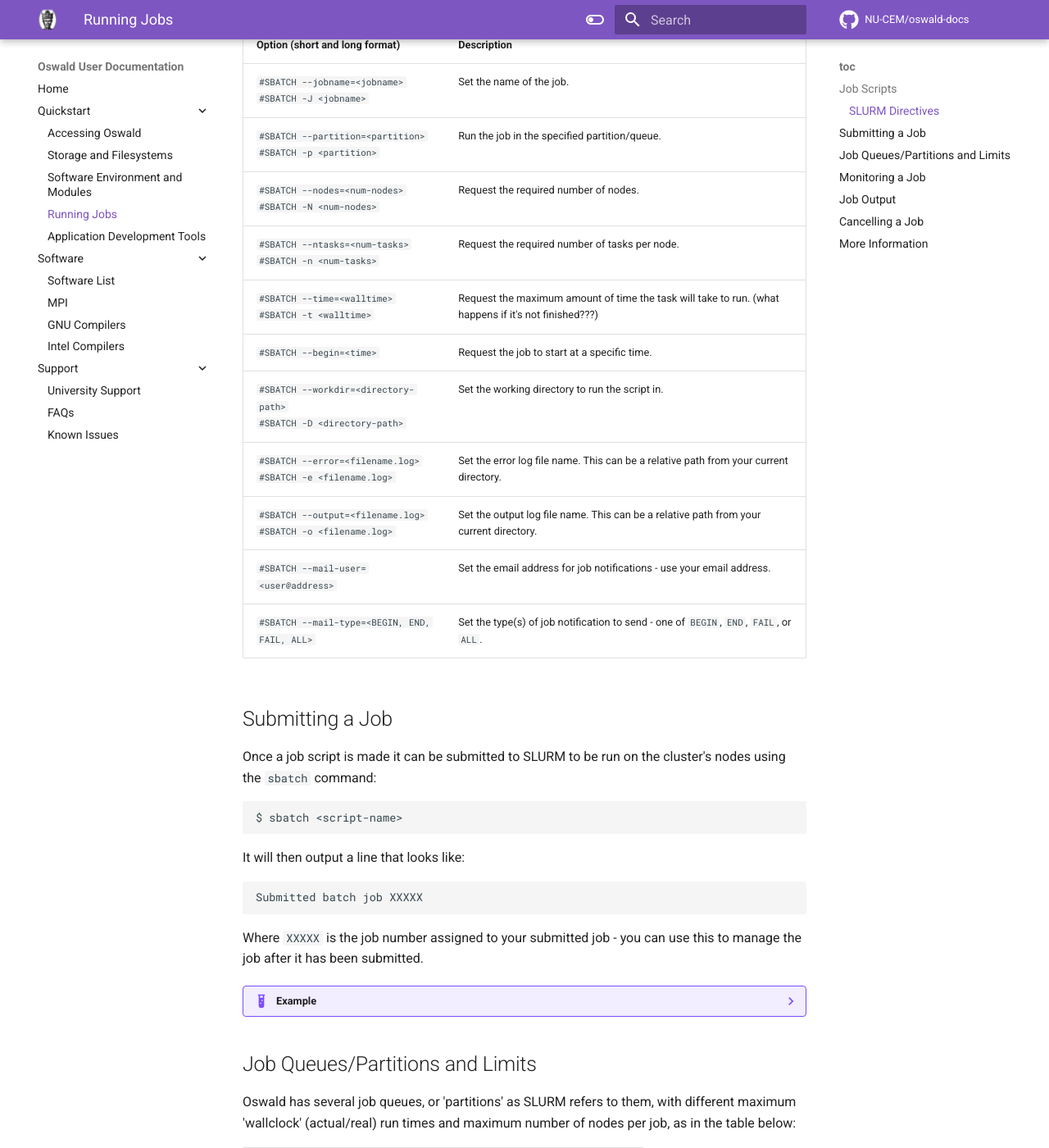
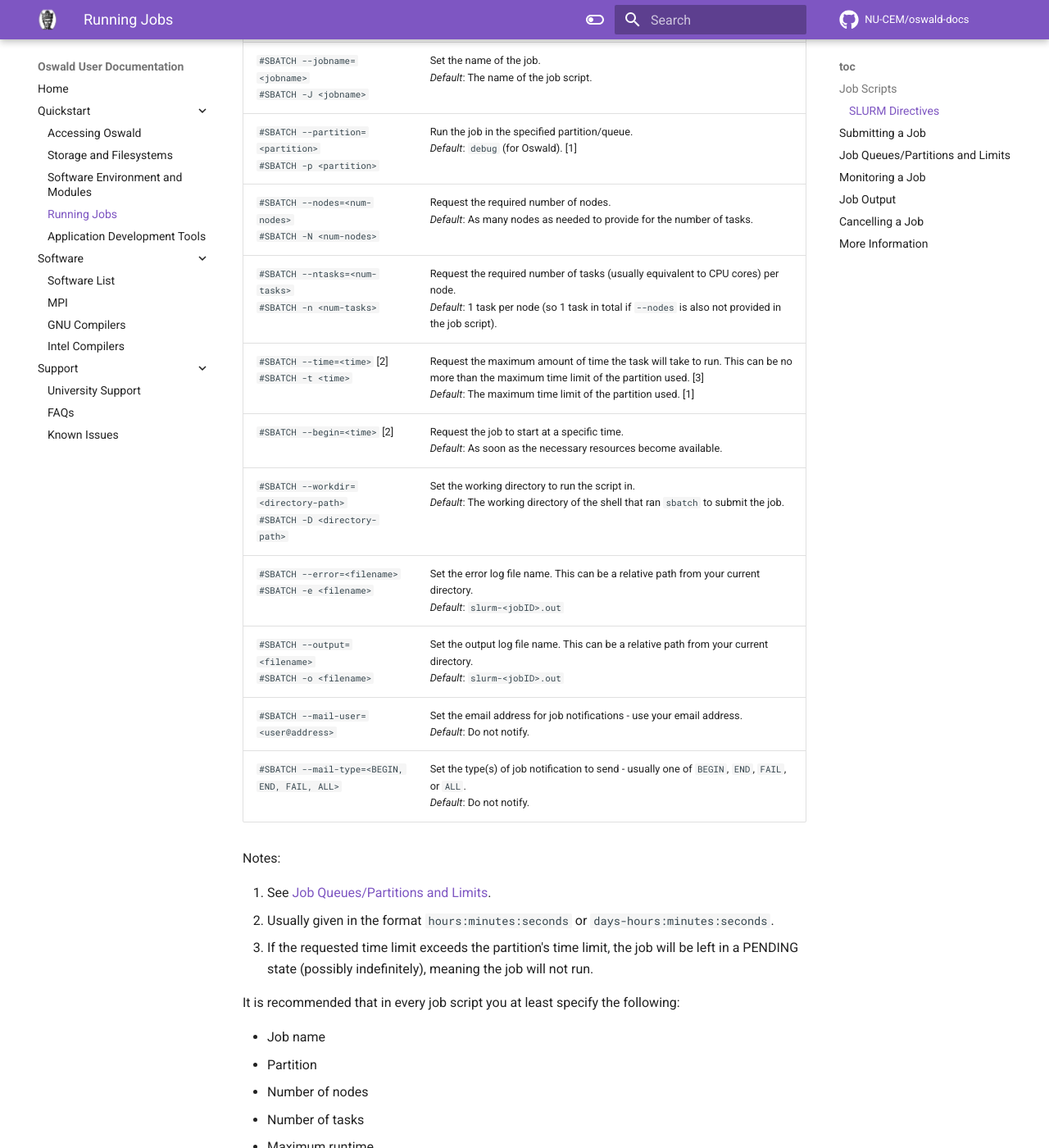
Before and after one commit to NorthumbriaResearchComputing/oswald-docs, an MkDocs documentation site: the page built from docs/quickstart/running-jobs.md, in a window 1280 px wide and 1400 px high, scrolled down 1776 px. Shown: the whole window at 82% size. Built offline with MkDocs 1.6.1 and Material for MkDocs 9.7.7, drawn with Linux system fonts in a browser that asks for light colours; comment, search, counter and statistics services are not loaded; some of the changed text lies outside the part shown.

Commit message:
Answer own questions and add more

```diff
--- a/docs/quickstart/running-jobs.md
+++ b/docs/quickstart/running-jobs.md
@@ -140,19 +140,33 @@
 !!! note
     Lists of possible values for directives given here may not be comprehensive. A full list of all directives and possible parameter values can be seen by running `sbatch -help`, or running `sbatch -usage` for a more concise list.
 
-| Option (short and long format)                                         | Description                                                                                          |
-|------------------------------------------------------------------------|------------------------------------------------------------------------------------------------------|
-| `#SBATCH --jobname=<jobname>`<br> `#SBATCH -J <jobname>`               | Set the name of the job.                                                                             |
-| `#SBATCH --partition=<partition>`<br> `#SBATCH -p <partition>`         | Run the job in the specified partition/queue.                                                        |
-| `#SBATCH --nodes=<num-nodes>`<br> `#SBATCH -N <num-nodes>`             | Request the required number of nodes.                                                                |
-| `#SBATCH --ntasks=<num-tasks>`<br> `#SBATCH -n <num-tasks>`            | Request the required number of tasks per node.                                                       |
-| `#SBATCH --time=<walltime>`<br> `#SBATCH -t <walltime>`                | Request the maximum amount of time the task will take to run. (what happens if it's not finished???) |
-| `#SBATCH --begin=<time>`                                               | Request the job to start at a specific time.                                                         |
-| `#SBATCH --workdir=<directory-path>`<br> `#SBATCH -D <directory-path>` | Set the working directory to run the script in.                                                      |
-| `#SBATCH --error=<filename.log>`<br> `#SBATCH -e <filename.log>`       | Set the error log file name. This can be a relative path from your current directory.                |
-| `#SBATCH --output=<filename.log>`<br> `#SBATCH -o <filename.log>`      | Set the output log file name. This can be a relative path from your current directory.               |
-| `#SBATCH --mail-user=<user@address>`                                   | Set the email address for job notifications - use your email address.                                |
-| `#SBATCH --mail-type=<BEGIN, END, FAIL, ALL>`                          | Set the type(s) of job notification to send - one of `BEGIN`, `END`, `FAIL`, or `ALL`.               |
+| Option (short and long format)                                        | Description and Default Value                                                                                                                                                                            |
+|-----------------------------------------------------------------------|----------------------------------------------------------------------------------------------------------------------------------------------------------------------------------------------------------|
+| `#SBATCH --jobname=<jobname>`<br>`#SBATCH -J <jobname>`               | Set the name of the job.<br>*Default*: The name of the job script.                                                                                                                                       |
+| `#SBATCH --partition=<partition>`<br>`#SBATCH -p <partition>`         | Run the job in the specified partition/queue.<br>*Default*: `debug` (for Oswald). [1]                                                                                                                    |
+| `#SBATCH --nodes=<num-nodes>`<br>`#SBATCH -N <num-nodes>`             | Request the required number of nodes.<br>*Default*: As many nodes as needed to provide for the number of tasks.                                                                                          |
+| `#SBATCH --ntasks=<num-tasks>`<br>`#SBATCH -n <num-tasks>`            | Request the required number of tasks (usually equivalent to CPU cores) per node.<br>*Default*: 1 task per node (so 1 task in total if `--nodes` is also not provided in the job script).                 |
+| `#SBATCH --time=<time>` [2]<br>`#SBATCH -t <time>`                    | Request the maximum amount of time the task will take to run. This can be no more than the maximum time limit of the partition used. [3]<br>*Default*: The maximum time limit of the partition used. [1] |
+| `#SBATCH --begin=<time>` [2]                                          | Request the job to start at a specific time.<br>*Default*: As soon as the necessary resources become available.                                                                                          |
+| `#SBATCH --workdir=<directory-path>`<br>`#SBATCH -D <directory-path>` | Set the working directory to run the script in.<br>*Default*: The working directory of the shell that ran `sbatch` to submit the job.                                                                    |
+| `#SBATCH --error=<filename>`<br>`#SBATCH -e <filename>`               | Set the error log file name. This can be a relative path from your current directory.<br>*Default*: `slurm-<jobID>.out`                                                                                  |
+| `#SBATCH --output=<filename>`<br>`#SBATCH -o <filename>`              | Set the output log file name. This can be a relative path from your current directory.<br>*Default*: `slurm-<jobID>.out`                                                                                 |
+| `#SBATCH --mail-user=<user@address>`                                  | Set the email address for job notifications - use your email address.<br>*Default*: Do not notify.                                                                                                       |
+| `#SBATCH --mail-type=<BEGIN, END, FAIL, ALL>`                         | Set the type(s) of job notification to send - usually one of `BEGIN`, `END`, `FAIL`, or `ALL`.<br>*Default*: Do not notify.                                                                              |
+
+Notes:
+
+1. See [Job Queues/Partitions and Limits](#job-queuespartitions-and-limits).
+2. Usually given in the format `hours:minutes:seconds` or `days-hours:minutes:seconds`.
+3. If the requested time limit exceeds the partition's time limit, the job will be left in a PENDING state (possibly indefinitely), meaning the job will not run.
+
+It is recommended that in every job script you at least specify the following:
+
+- Job name
+- Partition
+- Number of nodes
+- Number of tasks
+- Maximum runtime
 
 ## Submitting a Job
 
```
Also changed, not shown: other parts of docs/quickstart/running-jobs.md (+2 -2 lines).
